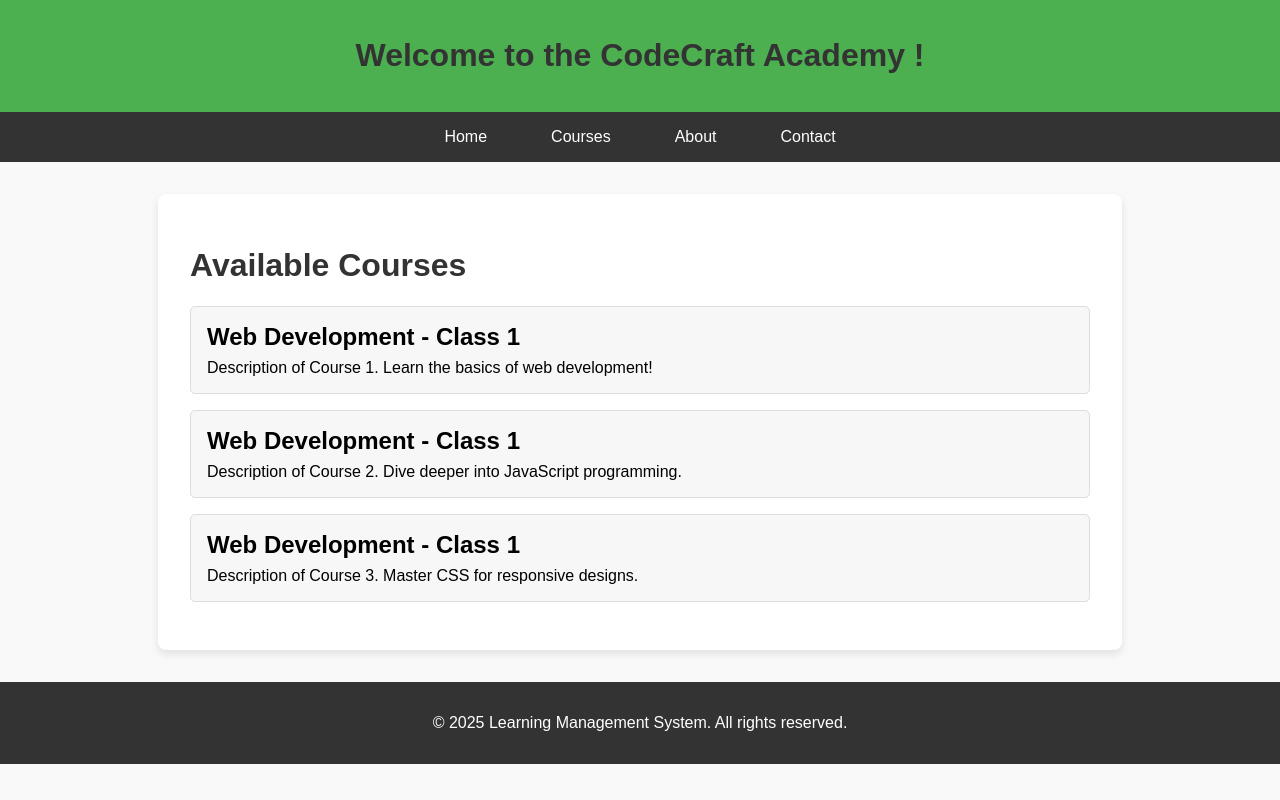
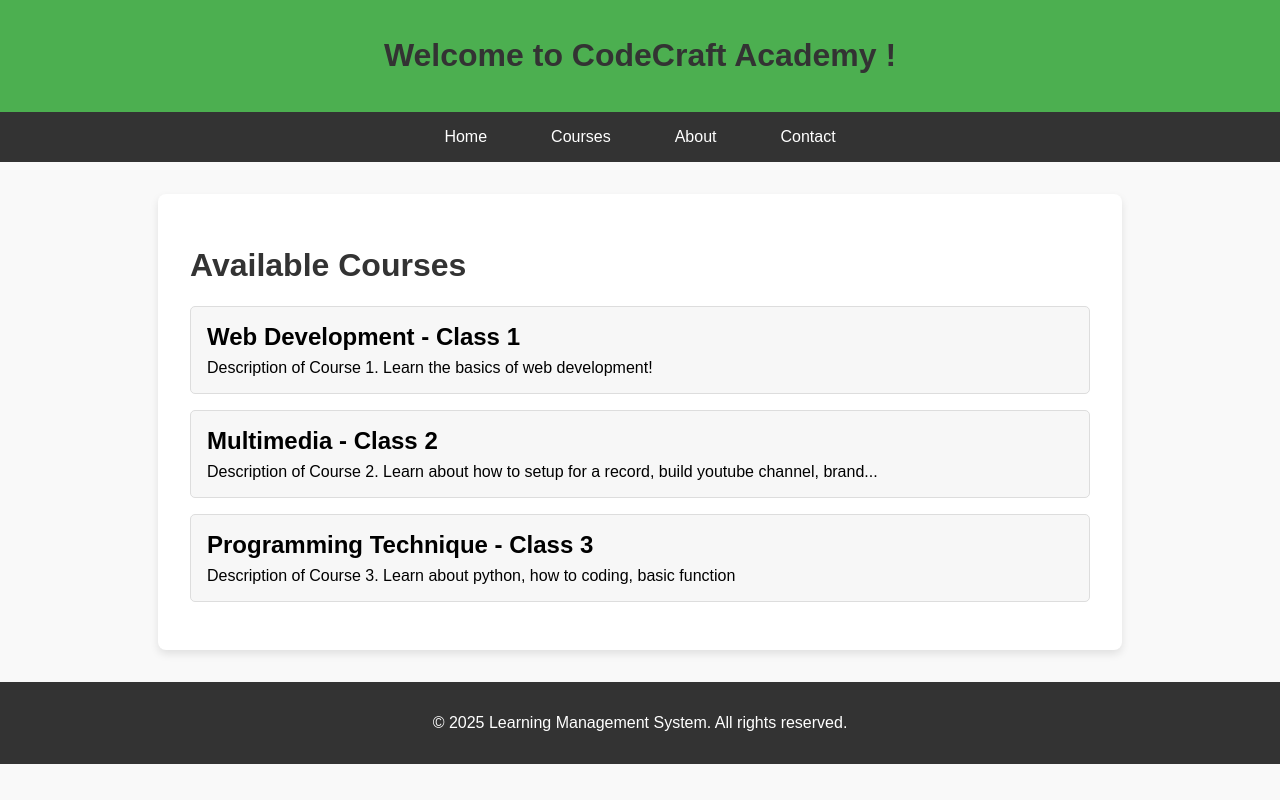
Before and after one commit to gibaohung-dev/lmsweb, a plain HTML site: page index.html in a window 1280 px wide. Drawn offline with Linux system fonts and the light colour scheme.

Commit message:
Update index.html

```diff
--- a/index.html
+++ b/index.html
@@ -69,7 +69,7 @@
 </head>
 <body>
     <header>
-        <h1>Welcome to the CodeCraft Academy !</h1>
+        <h1>Welcome to CodeCraft Academy !</h1>
     </header>
     <nav>
         <a href="index.html">Home</a>
@@ -84,12 +84,12 @@
             <p>Description of Course 1. Learn the basics of web development!</p>
         </div>
         <div class="course">
-            <h2>Web Development - Class 1</h2>
-            <p>Description of Course 2. Dive deeper into JavaScript programming.</p>
+            <h2>Multimedia - Class 2</h2>
+            <p>Description of Course 2. Learn about how to setup for a record, build youtube channel, brand... </p>
         </div>
         <div class="course">
-            <h2>Web Development - Class 1</h2>
-            <p>Description of Course 3. Master CSS for responsive designs.</p>
+            <h2>Programming Technique - Class 3</h2>
+            <p>Description of Course 3. Learn about python, how to coding, basic function</p>
         </div>
     </div>
     <footer>
```
